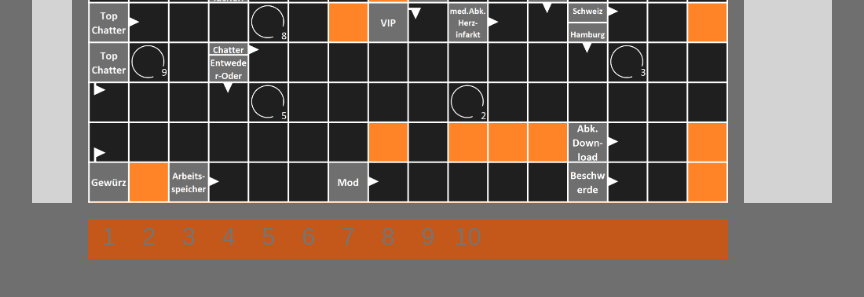
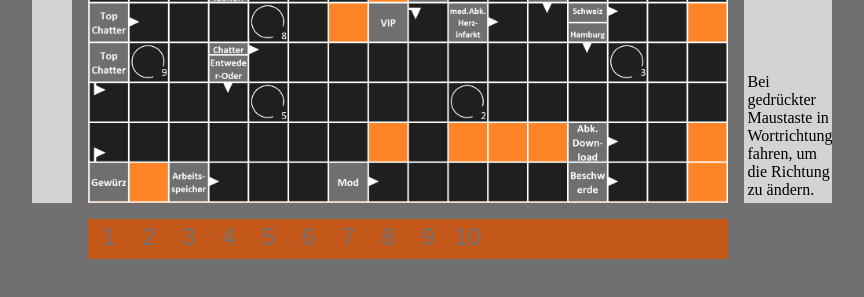
Before and after one commit to Xanthognarh/Arroword, a plain HTML site: page index.htm in a window 1280 px wide. Shown: the part 489-786 px from the top of the page, without its empty margins (208-1072 px from the left). Drawn offline with Linux system fonts and the light colour scheme.

Commit message:
Add Info to change direction

```diff
--- a/index.htm
+++ b/index.htm
@@ -126,6 +126,11 @@
 		.noField{
 			pointer-events:none;
 		}
+		.info{
+			padding: 4%;
+			position: absolute;
+			bottom: 0;
+		}
 
 	</style>
 	<body>
@@ -161,6 +166,7 @@
 				</a></button>
 				<button class="button nav" onClick="load('previous');">Vorheriges Rätsel</button>
 				<button class="button nav" onclick="load('next');">Nächstes Rätsel</button>
+				<div class="info">Bei gedrückter Maustaste in Wortrichtung fahren, um die Richtung zu ändern.</div>
 			</div>
 			<div id="Zielwort">
 				<table>
```
